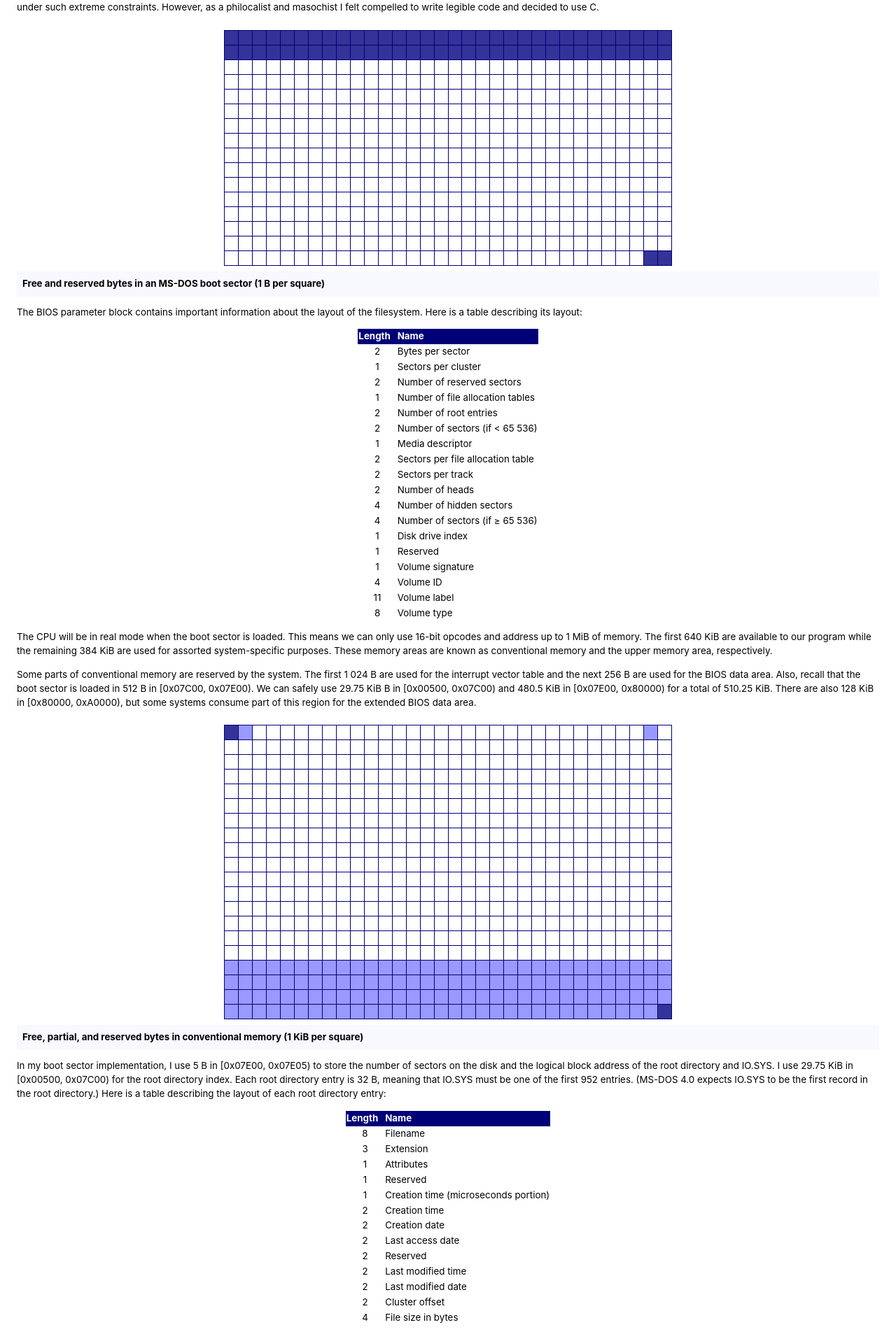
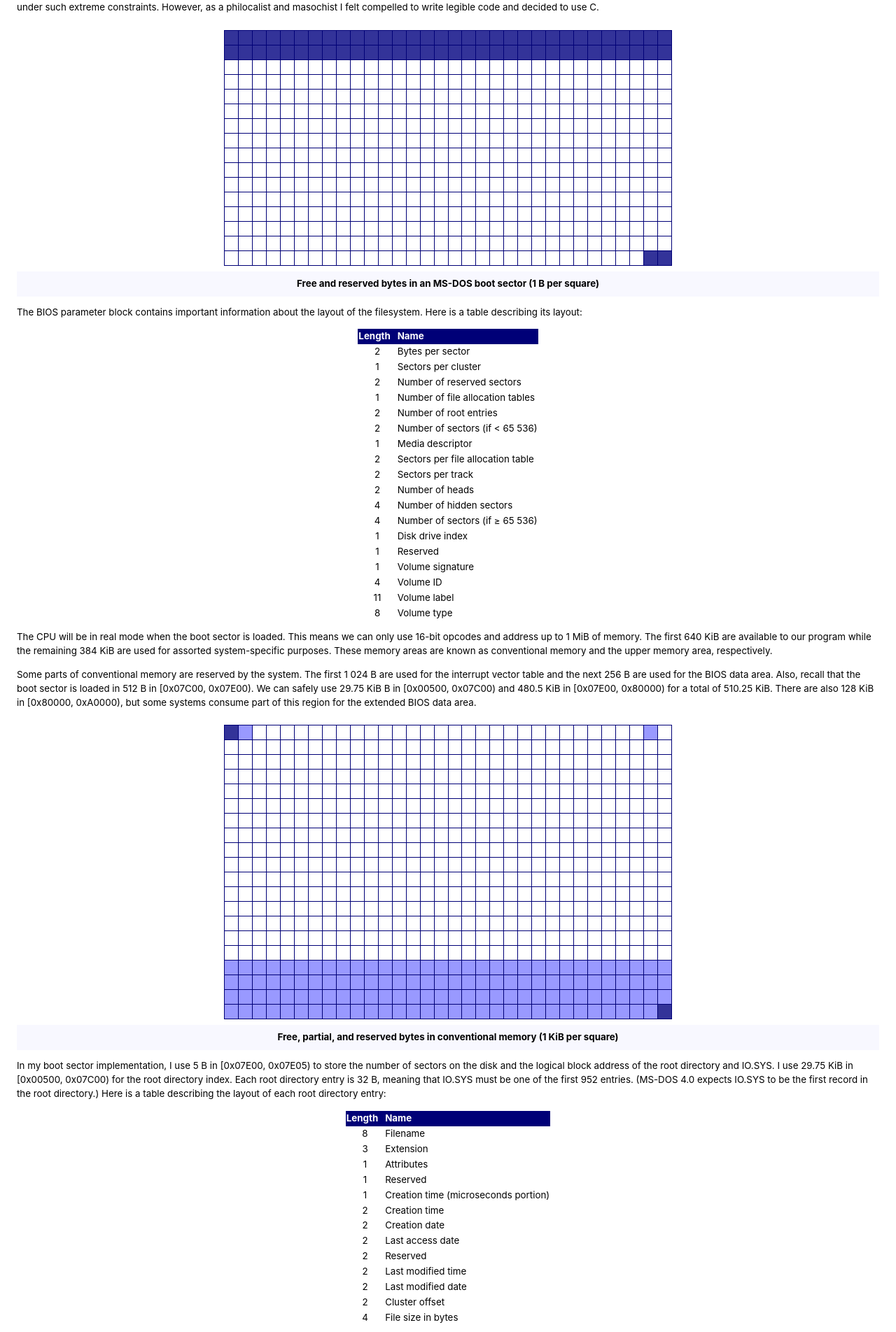
Before and after one commit to kjiwa/crimsonglow, a Jekyll site: the page built from _posts/2010-09-01-dos-boot-sector.markdown, in a window 1280 px wide. Shown: the part 317-2221 px from the top of the page at 70% size. Built offline with Jekyll 4.4.1, drawn with Linux system fonts in a browser that asks for light colours.

Commit message:
Center DOS boot sector table captions

```diff
--- a/_sass/main.scss
+++ b/_sass/main.scss
@@ -183,7 +183,7 @@ a:hover {
   background-color: var(--color-blue-700);
 }
 
-.dos-boot-sector-table caption {
+.dos-boot-sector-table + .caption {
   text-align: center;
 }
 
```
